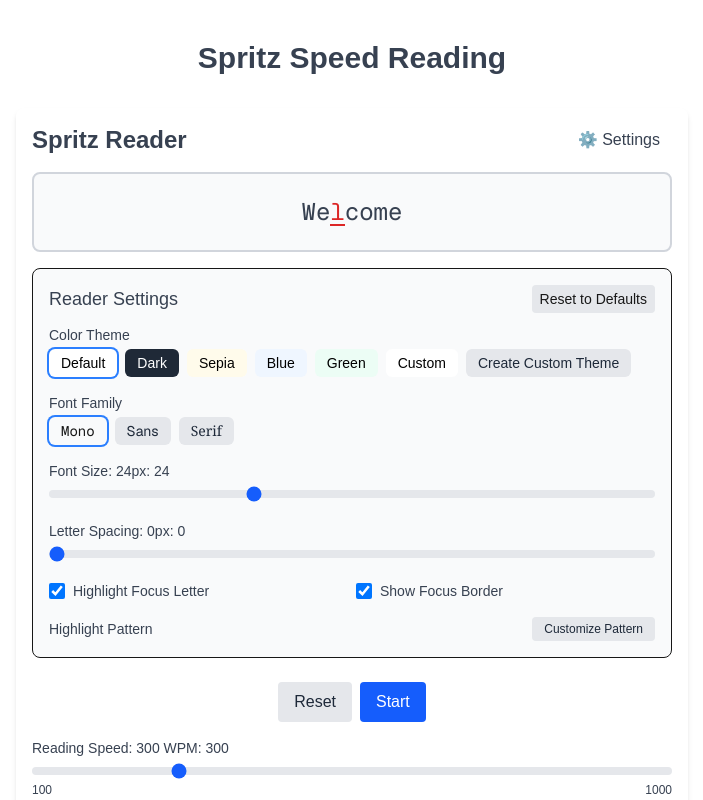
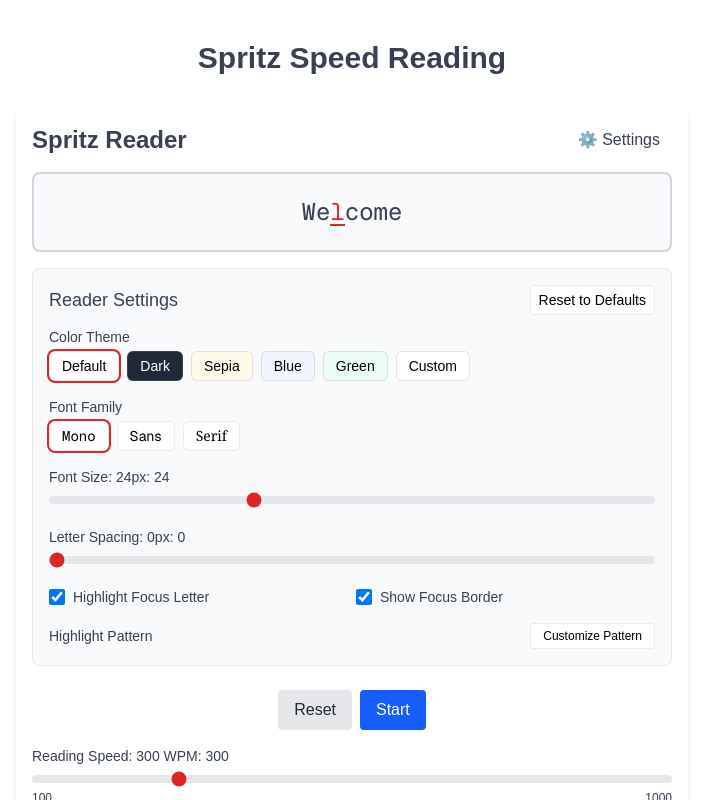
Before and after one commit to Sam-WebP/spritzy, a Next.js app: page / in a window 1280 px wide. Both pictures are taken after a click on the button "⚙️ Settings". Shown: the top 800 px of the page, without its empty margins (288-991 px from the left). Built offline with nearby package versions, Linux system fonts and the light colour scheme.

Commit message:
style: refine settings panel ui and custom theme editor

```diff
--- a/src/components/reader/SettingsPanel.tsx
+++ b/src/components/reader/SettingsPanel.tsx
@@ -1,8 +1,7 @@
 import { useState } from 'react';
 import { ReaderSettings, ColorTheme, HighlightPattern } from '@/types';
 import { COLOR_THEMES, FONT_OPTIONS, DEFAULT_HIGHLIGHT_PATTERN } from '@/utils/constants';
-import { parsePatternString } from '@/utils/color-utils';
-import { getContrastColor } from '@/utils/color-utils';
+import { parsePatternString, getContrastColor, hexToRgba } from '@/utils/color-utils';
 import ColorPicker from '@/components/ui/ColorPicker';
 import Toggle from '@/components/ui/Toggle';
 import Slider from '@/components/ui/Slider';
@@ -14,7 +13,6 @@ interface SettingsPanelProps {
   highlightPattern: HighlightPattern;
   onThemeChange: (themeName: string) => void;
   onUpdateCustomTheme: (property: keyof ColorTheme, value: string) => void;
-  onApplyCustomTheme: () => void;
   onFontChange: (fontName: string) => void;
   onToggleSetting: (setting: keyof ReaderSettings) => void;
   onNumericSettingChange: (setting: keyof ReaderSettings, value: number) => void;
@@ -29,18 +27,15 @@ export default function SettingsPanel({
   highlightPattern,
   onThemeChange,
   onUpdateCustomTheme,
-  onApplyCustomTheme,
   onFontChange,
   onToggleSetting,
   onNumericSettingChange,
   onHighlightPatternChange,
   onResetSettings
 }: SettingsPanelProps) {
-  const [isCustomThemeOpen, setIsCustomThemeOpen] = useState<boolean>(false);
   const [isPatternEditorOpen, setIsPatternEditorOpen] = useState<boolean>(false);
   const [newPattern, setNewPattern] = useState<string>('');
 
-  // Open pattern editor with current pattern formatted
   const openPatternEditor = () => {
     const formattedPattern = highlightPattern
       .map(rule => `${rule.maxLength}:${rule.highlightIndex}`)
@@ -49,7 +44,6 @@ export default function SettingsPanel({
     setIsPatternEditorOpen(true);
   };
 
-  // Handle applying a new highlight pattern
   const handleApplyPattern = () => {
     try {
       const patternRules = parsePatternString(newPattern);
@@ -60,7 +54,6 @@ export default function SettingsPanel({
     }
   };
 
-  // Reset to default pattern
   const handleResetPattern = () => {
     onHighlightPatternChange(DEFAULT_HIGHLIGHT_PATTERN);
     setIsPatternEditorOpen(false);
@@ -68,8 +61,11 @@ export default function SettingsPanel({
 
   return (
     <div
-      className="mb-6 p-4 border rounded-lg"
-      style={{ backgroundColor: theme.wordBackground }}
+      className="mb-6 p-4 rounded-lg"
+      style={{
+        backgroundColor: theme.wordBackground,
+        border: `1px solid ${hexToRgba(theme.text, 0.1)}`
+      }}
     >
       <div className="flex justify-between items-center mb-3">
         <h3 className="text-lg font-medium" style={{ color: theme.text }}>
@@ -77,7 +73,12 @@ export default function SettingsPanel({
         </h3>
         <button
           onClick={onResetSettings}
-          className="text-sm px-2 py-1 bg-gray-200 rounded hover:bg-gray-300"
+          className="text-sm px-2 py-1 rounded transition"
+          style={{
+            backgroundColor: theme.background,
+            color: getContrastColor(theme.background),
+            border: `1px solid ${hexToRgba(theme.text, 0.1)}`
+          }}
         >
           Reset to Defaults
         </button>
@@ -89,38 +90,42 @@ export default function SettingsPanel({
           Color Theme
         </label>
         <div className="flex flex-wrap gap-2">
-          {[...COLOR_THEMES, { ...customTheme }].map(theme => (
+          {[...COLOR_THEMES, { ...customTheme }].map(themeOption => (
             <button
-              key={theme.name}
+              key={themeOption.name}
               className={`px-3 py-1 text-sm rounded-md transition ${
-                settings.theme.name === theme.name
-                  ? 'ring-2 ring-blue-500'
+                settings.theme.name === themeOption.name
+                  ? 'ring-2 ring-offset-2'
                   : ''
               }`}
               style={{
-                backgroundColor: theme.background,
-                color: getContrastColor(theme.background)
+                backgroundColor: themeOption.background,
+                color: getContrastColor(themeOption.background),
+                border: `1px solid ${hexToRgba(getContrastColor(themeOption.background), 0.1)}`,
+                ringColor: theme.highlightText,
+                boxShadow: settings.theme.name === themeOption.name ? `0 0 0 2px ${theme.highlightText}` : 'none'
               }}
-              onClick={() => onThemeChange(theme.name)}
-              aria-pressed={settings.theme.name === theme.name}
+              onClick={() => onThemeChange(themeOption.name)}
+              aria-pressed={settings.theme.name === themeOption.name}
             >
-              {theme.name}
+              {themeOption.name}
             </button>
           ))}
-          <button
-            className="px-3 py-1 text-sm rounded-md transition bg-gray-200 text-gray-800"
-            onClick={() => setIsCustomThemeOpen(!isCustomThemeOpen)}
-            aria-expanded={isCustomThemeOpen}
-          >
-            {isCustomThemeOpen ? 'Hide Editor' : 'Create Custom Theme'}
-          </button>
         </div>
       </div>
 
-      {/* Custom Theme Builder */}
-      {isCustomThemeOpen && (
-        <div className="mb-4 p-3 border border-gray-200 rounded-lg bg-gray-50">
-          <h4 className="text-sm font-medium text-gray-800 mb-2">Custom Theme Builder</h4>
+      {/* Custom Theme Editor - Visible automatically when Custom theme is selected */}
+      {settings.theme.name === 'Custom' && (
+        <div
+          className="mb-4 p-3 rounded-lg"
+          style={{
+            backgroundColor: theme.wordBackground,
+            border: `1px solid ${hexToRgba(theme.text, 0.1)}`
+          }}
+        >
+          <h4 className="text-sm font-medium mb-2" style={{ color: theme.text }}>
+            Custom Theme Editor
+          </h4>
 
           <div className="grid grid-cols-1 md:grid-cols-2 gap-4">
             {Object.entries(customTheme)
@@ -134,21 +139,6 @@ export default function SettingsPanel({
                   onChange={(newColor) => onUpdateCustomTheme(key as keyof ColorTheme, newColor)}
                 />
               ))}
-          </div>
-
-          <div className="flex gap-2 mt-3">
-            <button
-              onClick={onApplyCustomTheme}
-              className="px-3 py-1 bg-blue-600 text-white rounded hover:bg-blue-700 transition"
-            >
-              Apply Custom Theme
-            </button>
-            <button
-              onClick={() => setIsCustomThemeOpen(false)}
-              className="px-3 py-1 bg-gray-300 text-gray-800 rounded hover:bg-gray-400 transition"
-            >
-              Cancel
-            </button>
           </div>
         </div>
       )}
@@ -164,9 +154,16 @@ export default function SettingsPanel({
               key={font.name}
               className={`px-3 py-1 text-sm rounded-md transition ${
                 settings.font.name === font.name
-                  ? 'ring-2 ring-blue-500 bg-opacity-20'
-                  : 'bg-gray-200 text-gray-800'
+                  ? 'ring-2 ring-offset-2'
+                  : ''
               } ${font.className}`}
+              style={{
+                backgroundColor: theme.background,
+                color: getContrastColor(theme.background),
+                border: `1px solid ${hexToRgba(theme.text, 0.1)}`,
+                ringColor: theme.highlightText,
+                boxShadow: settings.font.name === font.name ? `0 0 0 2px ${theme.highlightText}` : 'none'
+              }}
               onClick={() => onFontChange(font.name)}
               aria-pressed={settings.font.name === font.name}
             >
@@ -176,6 +173,7 @@ export default function SettingsPanel({
         </div>
       </div>
 
+      {/* Rest of the settings components remain the same */}
       {/* Font Size */}
       <Slider
         value={settings.fontSize}
@@ -185,6 +183,7 @@ export default function SettingsPanel({
         onChange={(value) => onNumericSettingChange('fontSize', value)}
         label={`Font Size: ${settings.fontSize}px`}
         textColor={theme.text}
+        accentColor={theme.highlightText}
       />
 
       {/* Letter Spacing */}
@@ -196,6 +195,7 @@ export default function SettingsPanel({
         onChange={(value) => onNumericSettingChange('letterSpacing', value)}
         label={`Letter Spacing: ${settings.letterSpacing}px`}
         textColor={theme.text}
+        accentColor={theme.highlightText}
       />
 
       {/* Toggle Options */}
@@ -224,15 +224,26 @@ export default function SettingsPanel({
           </span>
           <button
             onClick={openPatternEditor}
-            className="px-3 py-1 text-xs bg-gray-200 text-gray-800 rounded hover:bg-gray-300 transition"
+            className="px-3 py-1 text-xs rounded transition"
+            style={{
+              backgroundColor: theme.background,
+              color: getContrastColor(theme.background),
+              border: `1px solid ${hexToRgba(theme.text, 0.1)}`
+            }}
           >
             Customize Pattern
           </button>
         </div>
 
         {isPatternEditorOpen && (
-          <div className="mt-3 p-3 border border-gray-200 rounded-lg bg-gray-50">
-            <p className="text-sm text-gray-600 mb-2">
+          <div
+            className="mt-3 p-3 rounded-lg"
+            style={{
+              backgroundColor: theme.wordBackground,
+              border: `1px solid ${hexToRgba(theme.text, 0.1)}`
+            }}
+          >
+            <p className="text-sm mb-2" style={{ color: theme.text }}>
               Format: "maxLength:highlightIndex" separated by commas<br/>
               Example: "4:0, 6:1, 8:2, 10:3" means:
               <br/>- Words up to 4 chars: highlight 1st letter (index 0)
@@ -244,25 +255,44 @@ export default function SettingsPanel({
               value={newPattern}
               onChange={(e) => setNewPattern(e.target.value)}
               placeholder="4:0, 6:1, 8:2, 10:3, ..."
-              className="w-full px-3 py-2 mb-2 border border-gray-300 rounded-md"
+              className="w-full px-3 py-2 mb-2 rounded-md"
+              style={{
+                backgroundColor: theme.background,
+                color: getContrastColor(theme.background),
+                border: `1px solid ${hexToRgba(theme.text, 0.1)}`
+              }}
               aria-label="Enter highlight pattern"
             />
             <div className="flex gap-2 flex-wrap">
               <button
                 onClick={handleApplyPattern}
-                className="px-3 py-1 bg-blue-600 text-white rounded hover:bg-blue-700 transition"
+                className="px-3 py-1 rounded transition"
+                style={{
+                  backgroundColor: theme.highlightText,
+                  color: getContrastColor(theme.highlightText)
+                }}
               >
                 Apply Pattern
               </button>
               <button
                 onClick={handleResetPattern}
-                className="px-3 py-1 bg-gray-600 text-white rounded hover:bg-gray-700 transition"
+                className="px-3 py-1 rounded transition"
+                style={{
+                  backgroundColor: theme.background,
+                  color: getContrastColor(theme.background),
+                  border: `1px solid ${hexToRgba(theme.text, 0.1)}`
+                }}
               >
                 Reset to Default
               </button>
               <button
                 onClick={() => setIsPatternEditorOpen(false)}
-                className="px-3 py-1 bg-gray-300 text-gray-800 rounded hover:bg-gray-400 transition"
+                className="px-3 py-1 rounded transition"
+                style={{
+                  backgroundColor: theme.background,
+                  color: getContrastColor(theme.background),
+                  border: `1px solid ${hexToRgba(theme.text, 0.1)}`
+                }}
               >
                 Cancel
               </button>
--- a/src/components/reader/SpeedControl.tsx
+++ b/src/components/reader/SpeedControl.tsx
@@ -18,6 +18,7 @@ export default function SpeedControl({ wpm, onWpmChange, theme }: SpeedControlPr
       label={`Reading Speed: ${wpm} WPM`}
       textColor={theme.text}
       showMinMax={true}
+      accentColor={theme.highlightText}
     />
   );
 }
--- a/src/components/ui/Slider.tsx
+++ b/src/components/ui/Slider.tsx
@@ -9,6 +9,7 @@ interface SliderProps {
   label: string;
   textColor?: string;
   showMinMax?: boolean;
+  accentColor?: string;
 }
 
 export default function Slider({
@@ -19,6 +20,7 @@ export default function Slider({
   onChange,
   label,
   textColor = '#374151',
+  accentColor = '#3b82f6',
   showMinMax = false
 }: SliderProps) {
   const handleChange = (e: ChangeEvent<HTMLInputElement>) => {
@@ -39,6 +41,7 @@ export default function Slider({
         step={step}
         value={value}
         onChange={handleChange}
+        style={{ accentColor }}
         className="w-full h-2 bg-gray-200 rounded-lg appearance-none cursor-pointer accent-blue-600"
         aria-label={label}
       />
--- a/src/utils/color-utils.ts
+++ b/src/utils/color-utils.ts
@@ -33,3 +33,18 @@ export function parsePatternString(patternString: string) {
     })
     .sort((a, b) => a.maxLength - b.maxLength);
 }
+
+export function hexToRgba(hex: string, opacity: number): string {
+  // Normalize hex value
+  let normalizedHex = hex.replace('#', '');
+  if (normalizedHex.length === 3) {
+    normalizedHex = normalizedHex.split('').map(c => c + c).join('');
+  }
+
+  // Parse values
+  const r = parseInt(normalizedHex.slice(0, 2), 16);
+  const g = parseInt(normalizedHex.slice(2, 4), 16);
+  const b = parseInt(normalizedHex.slice(4, 6), 16);
+
+  return `rgba(${r}, ${g}, ${b}, ${opacity})`;
+}
```
